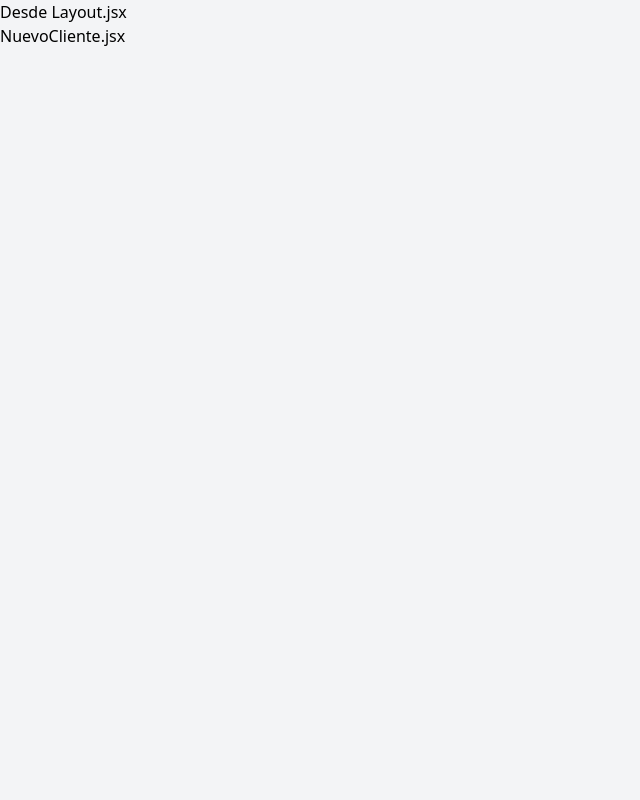
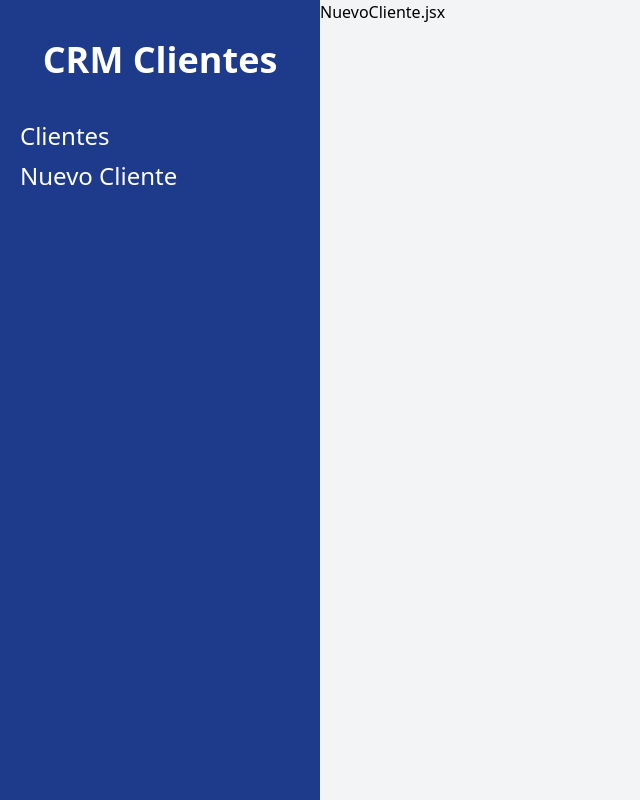
Before and after one commit to joelc24/crm-react, a React (Vite) app: page /clientes/nuevo in a window 1280 px wide. Shown: the whole page, without its empty margins (0-640 px from the left). Built offline with nearby package versions, Linux system fonts and the light colour scheme.

Commit message:
Aplicando Tailwind al Layout Principal

```diff
--- a/src/layout/Layout.jsx
+++ b/src/layout/Layout.jsx
@@ -1,9 +1,25 @@
 import { Outlet } from 'react-router-dom'
 const Layout = () => {
     return (
-        <div>
-            <h1>Desde Layout.jsx</h1>
-            <Outlet/>
+        <div className='md:flex md:min-h-screen'>
+            <div className='md:w-1/4 bg-blue-900 px-5 py-10'>
+                <h2 className='text-4xl font-black text-center text-white'>CRM Clientes</h2>
+                <div className='mt-10'>
+                    <a
+                        href="/clientes"
+                        className='text-white text-2xl block mt-2 hover:blue-300'
+                    >Clientes</a>
+                    <a
+                        href="/cientes/nuevo"
+                        className='text-white text-2xl block mt-2 hover:blue-300'
+                    >Nuevo Cliente</a>
+
+                </div>
+            </div>
+            <div className='md:w-3/4'>
+                <Outlet/>
+
+            </div>
         </div>
      );
 }
```
